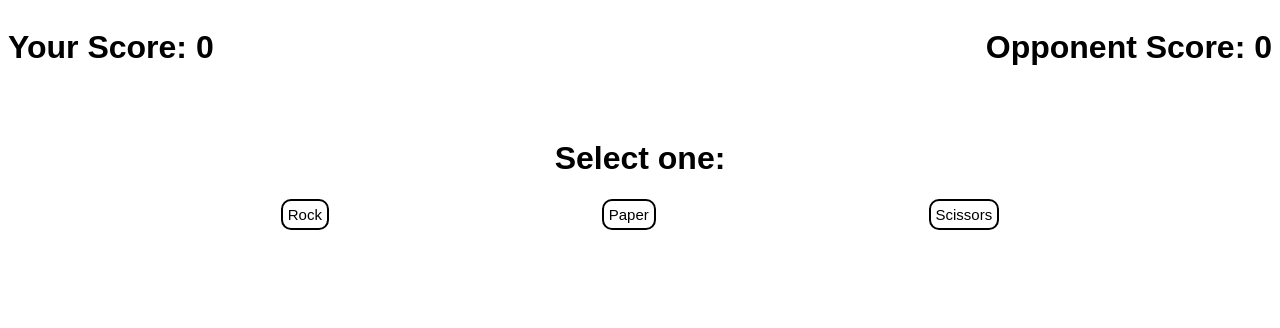
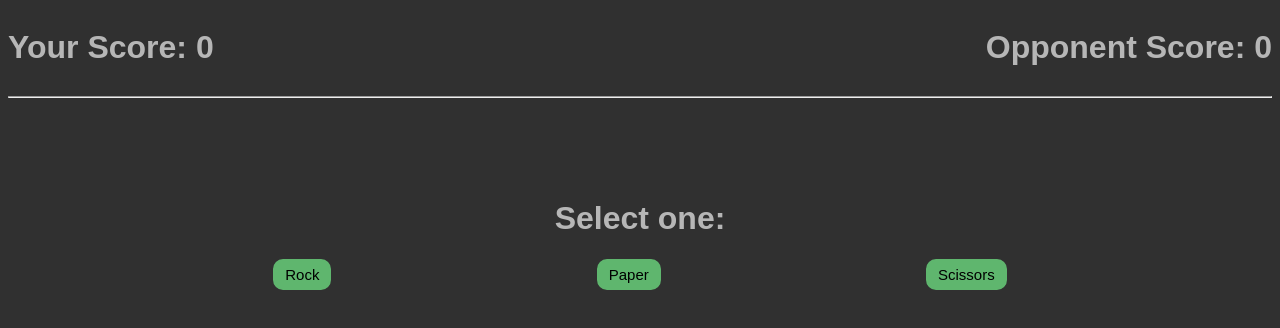
Before and after one commit to BrenekH/top-rock-paper-scissors, a plain HTML site: page index.html in a window 1280 px wide. Drawn offline with Linux system fonts and the light colour scheme.

Commit message:
Change to mint theme

```diff
--- a/css/main.css
+++ b/css/main.css
@@ -1,13 +1,19 @@
 body {
 	font-family: Arial, Helvetica, sans-serif;
+	background-color: #303030;
+	color: #b6b6b6;
+}
+
+hr {
+	margin-bottom: 50px;
 }
 
 .general-button {
-	background-color: #fff;
+	background-color: #5fb66e;
 	font-size: 15px;
 	color: #000;
-	border: 2px solid black;
-	padding: 5px;
+	border: 2px solid #5fb66e;
+	padding: 5px 10px 5px 10px;
 	border-radius: 10px;
 	cursor: default;
 }
@@ -16,14 +22,6 @@ body {
 	display: flex;
 	justify-content: space-evenly;
 }
-
-/* .rps-button {
-	/* Rock Paper Scissors button styling * /
-	border: 2px solid black;
-	padding: 5px;
-	border-radius: 10px;
-	cursor: default;
-} */
 
 .clickable-button {
 	cursor: pointer;
--- a/index.html
+++ b/index.html
@@ -11,6 +11,7 @@
 			<h1 id="player-score">Your Score: 0</h1>
 			<h1 id="comp-score">Opponent Score: 0</h1>
 		</div>
+		<hr>
 		<div id="game">
 			<div class="button-container" id="computer-result">
 				<div class="general-button" id="comp-result-rock">Rock</div>
```
